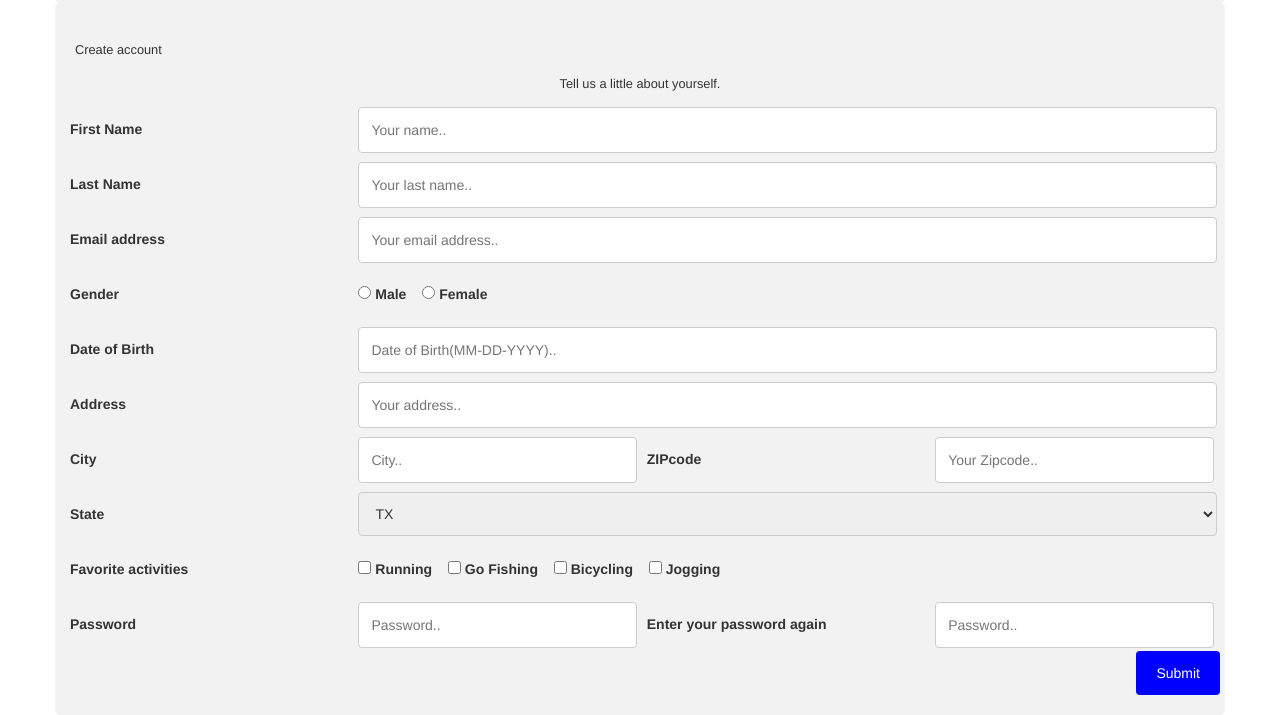
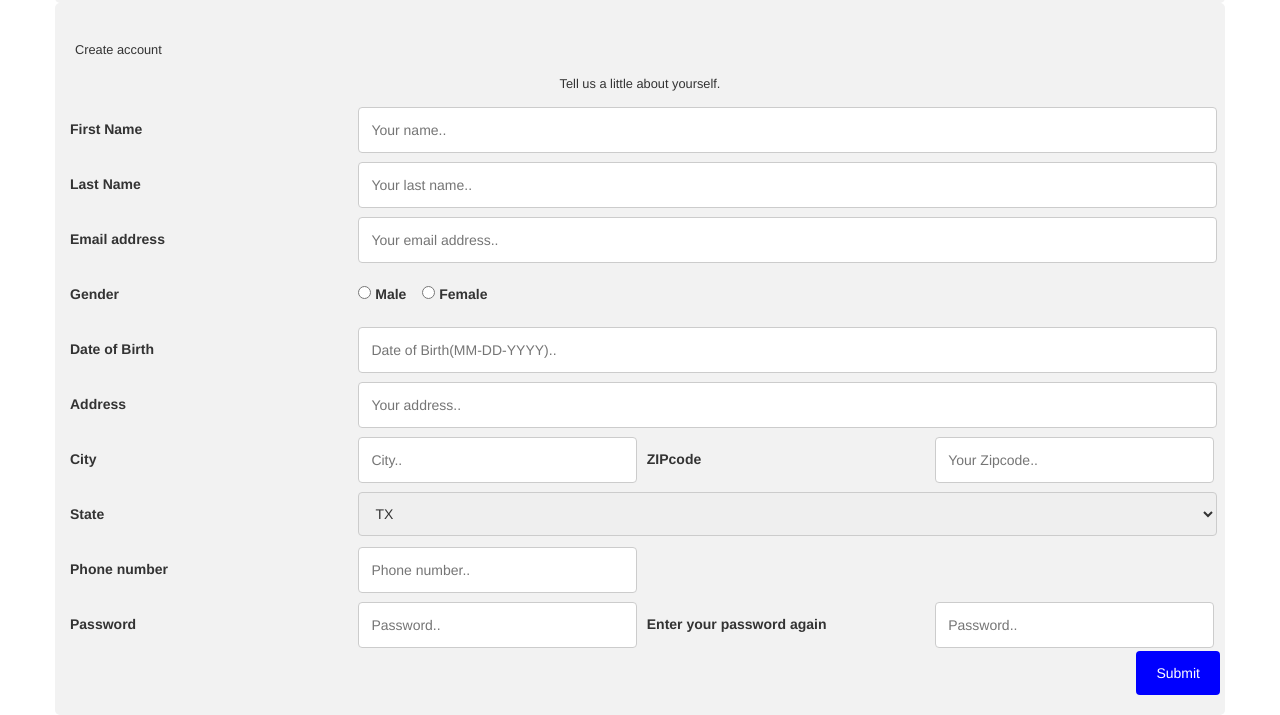
Before and after one commit to shiweiwei168/Web-application, a plain HTML site: page registration.html in a window 1280 px wide. Shown: the part 167-882 px from the top of the page. Drawn offline with nearby package versions, Linux system fonts and the light colour scheme.

Commit message:
Add files via upload

```diff
--- a/registration.html
+++ b/registration.html
@@ -188,17 +188,10 @@ input[type=submit]:hover {
   </div>
   <div class="row">
     <div class="col-25">
-      <label for="favorite">Favorite activities</label>
+      <label for="Phone">Phone number</label>
     </div>
-    <div class="col-75">
-      <input type="checkbox" id="running" name="running" value="running">
-  <label for="running"> Running</label>
-  <input type="checkbox" id="Fishing" name="Fishing" value="Fishing">
-  <label for="Fishing"> Go Fishing</label>
-  <input type="checkbox" id="bicycling" name="bicycling" value="bicycling">
-  <label for="bicycling"> Bicycling</label>
-  <input type="checkbox" id="jogging" name="jogging" value="jogging">
-  <label for="jogging"> Jogging</label>
+    <div class="col-25">
+      <input type="text" id="Phone" name="Phone" placeholder="Phone number..">
     </div>
   </div>
 
```
